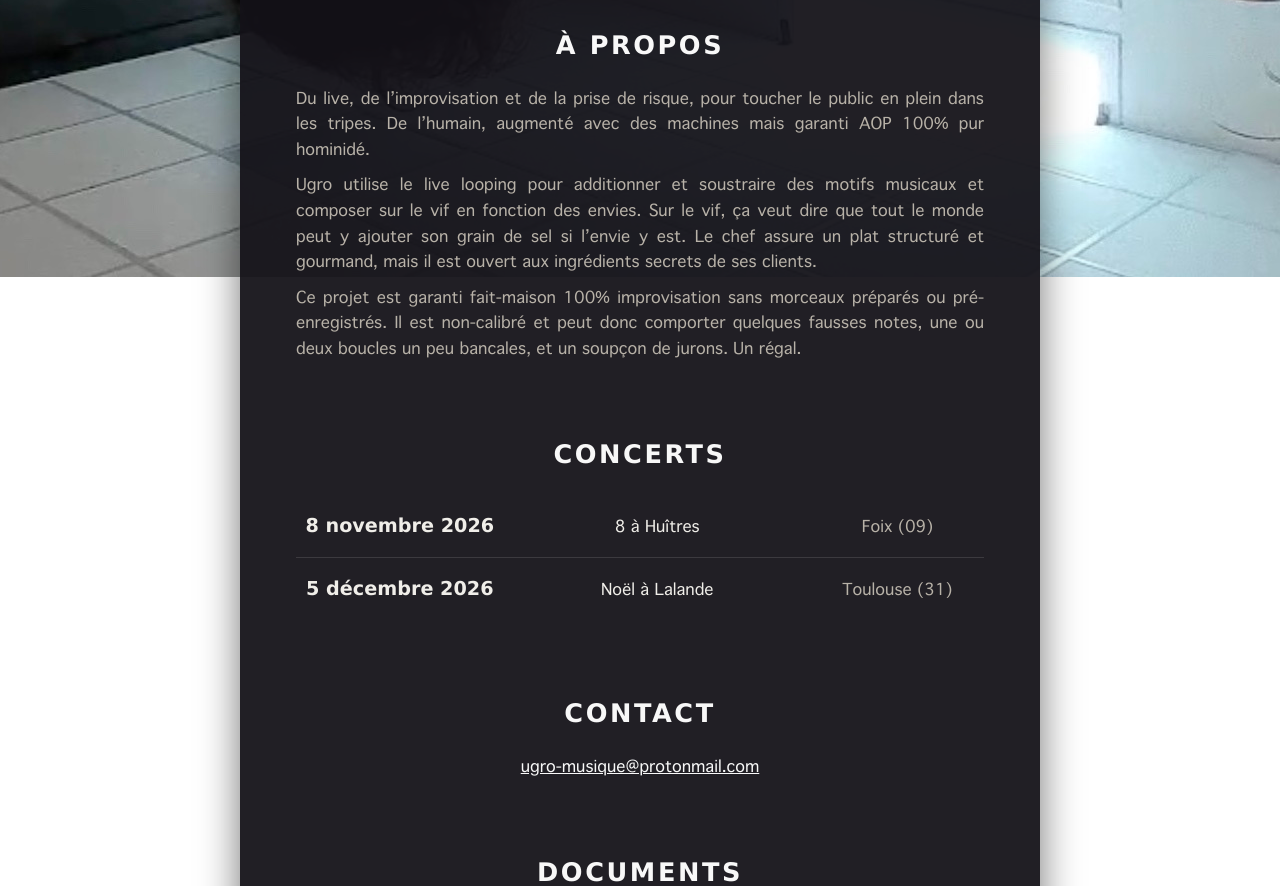
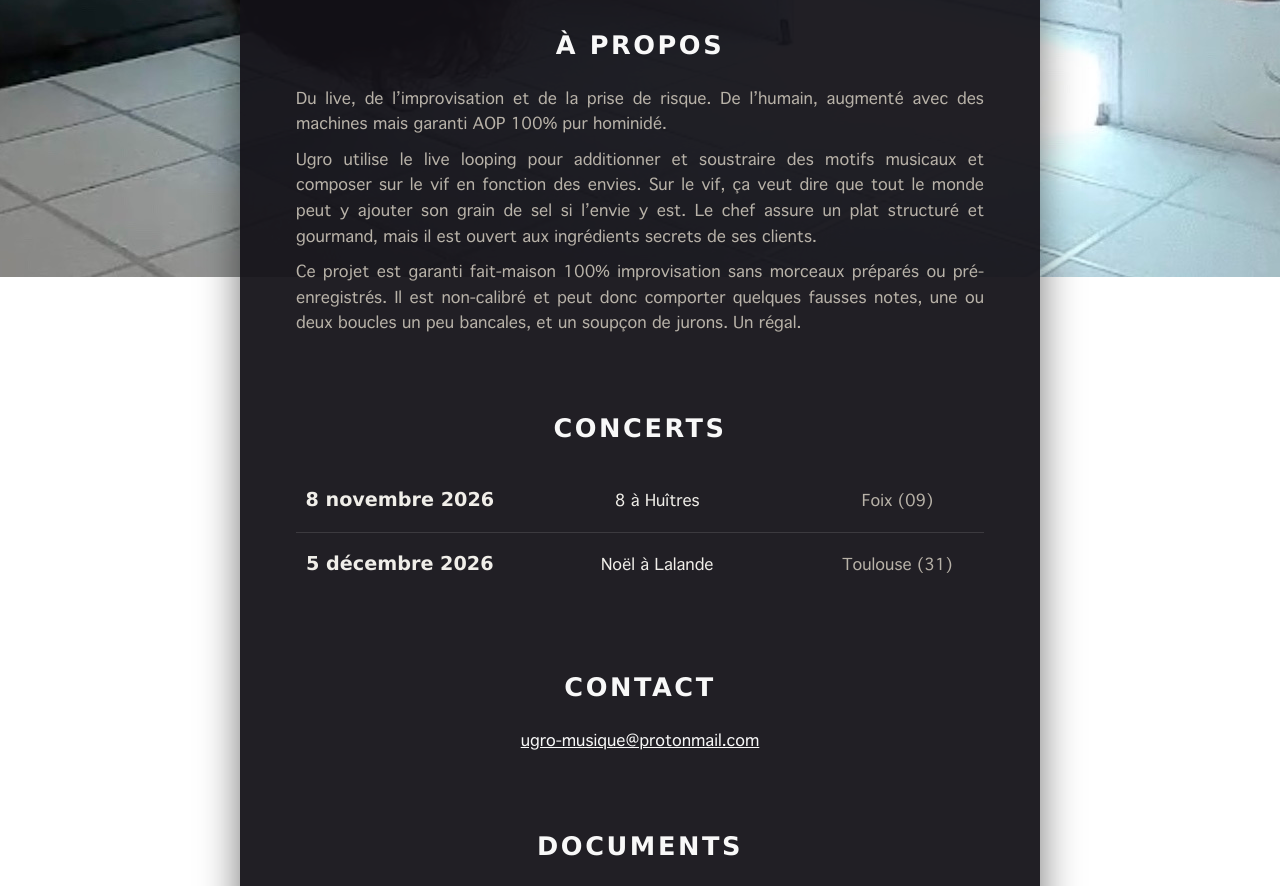
Before and after one commit to baguettemusique/ugromusique, a plain HTML site: page index.html in a window 1280 px wide. Shown: the part 939-1825 px from the top of the page. Drawn offline with Linux system fonts and the light colour scheme; files whose address does not match are found by name; a web font is replaced by a local one.

Commit message:
modified presentation text

```diff
--- a/index.html
+++ b/index.html
@@ -43,8 +43,7 @@
 
     <section id="apropos">
       <h2>À propos</h2>
-      <p>Du live, de l’improvisation et de la prise de risque, pour toucher le public en plein dans les tripes.
-De l’humain, augmenté avec des machines mais garanti AOP 100% pur hominidé.</p>
+      <p>Du live, de l’improvisation et de la prise de risque. De l’humain, augmenté avec des machines mais garanti AOP 100% pur hominidé.</p>
 <p style="margin-top:10px">Ugro utilise le live looping pour additionner et soustraire des motifs musicaux et composer sur le vif en fonction des envies.
  Sur le vif, ça veut dire que tout le monde peut y ajouter son grain de sel si l’envie y est. Le chef assure un plat structuré
     et gourmand, mais il est ouvert aux ingrédients secrets de ses clients.</p>
```
